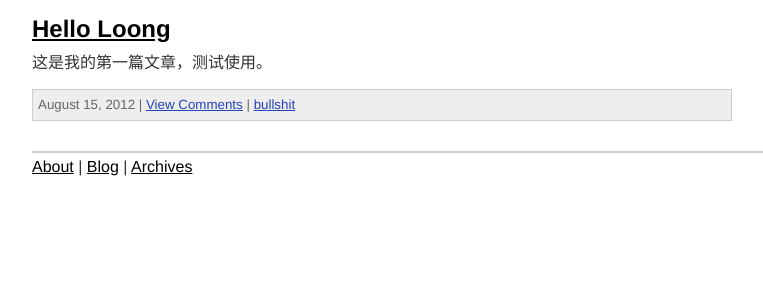
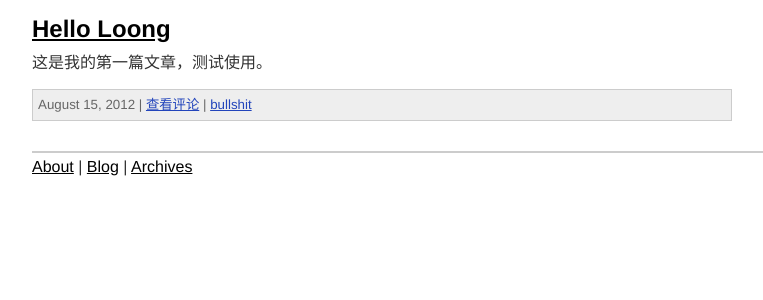
Before and after one commit to godghost/godghost.github.com, a Jekyll site: the page built from index.html, in a window 1280 px wide. Shown: the top 300 px of the page, without its empty margins (108-871 px from the left). Built offline with Jekyll 4.4.1, drawn with Linux system fonts in a browser that asks for light colours; the list of posts is cut into pages by our own code.

Commit message:
Modify strings

```diff
--- a/_layouts/post.html
+++ b/_layouts/post.html
@@ -22,7 +22,7 @@ page_name: blog
   {% endfor %} </small>
 
 <div id="comments">
-    <h3>Comments</h3>
+    <h3>评论</h3>
        <div id="disqus_thread"></div>
         <script type="text/javascript">
             /* * * CONFIGURATION VARIABLES: EDIT BEFORE PASTING INTO YOUR WEBPAGE * * */
--- a/index.html
+++ b/index.html
@@ -12,9 +12,9 @@ page_name: blog
 
     <!-- <h2><a href="{{ post.url }}">{{ post.title }}</a></h2>
     <p class="excerpt">
-        {{ post.content | strip_html | truncatewords:100 }} &nbsp;  <a href="{{ post.url }}" class='read-more'>Read more</a>
+        {{ post.content | strip_html | truncatewords:100 }} &nbsp;  <a href="{{ post.url }}" class='read-more'>全文</a>
     </p> -->
-    <small class="meta">{{ post.date | date:"%B %d, %Y" }} | <a href='{{ post.url }}#disqus_thread'>View Comments</a>
+    <small class="meta">{{ post.date | date:"%B %d, %Y" }} | <a href='{{ post.url }}'>查看评论</a>
       {% for t in post.tags %}
         {% if forloop.first == true %} | {% endif %}
         <a href='/tags#{{ t | escape }}'>{{ t }}</a>{% if forloop.last == false %}, {% endif %}
@@ -26,13 +26,13 @@ page_name: blog
 
 <div class='paging'>
   {% if paginator.next_page %}
-    <a href='/page{{paginator.next_page}}' class='older'>Older Posts</a>
+    <a href='/page{{paginator.next_page}}' class='older'>旧文章</a>
   {% endif %}
 {% if paginator.previous_page %}
   {% if paginator.previous_page == 1 %}
-    <a href='/' class='newer'>Newer Posts</a>
+    <a href='/' class='newer'>新文章</a>
   {% else %}
-    <a href='/page{{paginator.previous_page}}' class='newer'>Newer Posts</a>
+    <a href='/page{{paginator.previous_page}}' class='newer'>新文章</a>
   {% endif %}
 {% endif %}
 
```
Also changed, not shown: other parts of _layouts/post.html (+1 -1 lines).
